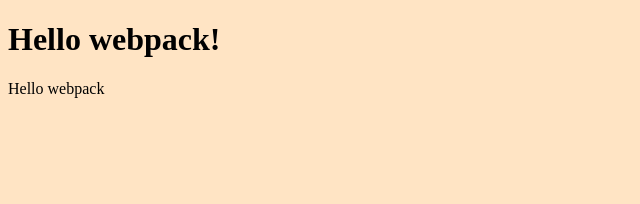
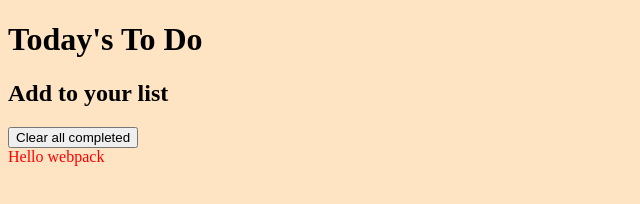
Before and after one commit to Farida-Hamid/T0-Do-List, a website built with webpack: page src/index.html in a window 1280 px wide. Shown: the whole page, without its empty margins (0-640 px from the left). Built offline with nearby package versions, Linux system fonts and the light colour scheme.

Commit message:
Initialize index.html

```diff
--- a/src/index.html
+++ b/src/index.html
@@ -6,6 +6,11 @@
     <title>Wbpack Exercise</title>
 </head>
 <body>
-    <h1>Hello webpack!</h1>
+    <main id="container">
+        <h1>Today's To Do</h1>
+        <h2>Add to your list</h2>
+        <div id="list"></div>
+        <button id="clear">Clear all completed</button>
+    </main>
 </body>
 </html>
--- a/src/index.js
+++ b/src/index.js
@@ -1,5 +1,4 @@
 import _ from 'lodash';
-// import printMe from './print.js';
 import './style.css';
 
 
--- a/src/print.js
+++ /dev/null
@@ -1,3 +0,0 @@
-export default function printMe() {
-  console.log('I get called from print.js!');
-}
--- a/src/style.css
+++ b/src/style.css
@@ -1,7 +1,8 @@
-/* .hello {
+.hello {
   color: red;
-} */
+}
 
 body {
   background-color: bisque;
+  /* color: green; */
 }
--- a/webpack.config.js
+++ b/webpack.config.js
@@ -4,7 +4,6 @@ const HtmlWebpackPlugin = require('html-webpack-plugin');
 module.exports = {
   entry: {
     index: './src/index.js',
-    print: './src/print.js',
   },
   devServer: {
     static: './dist',
```
